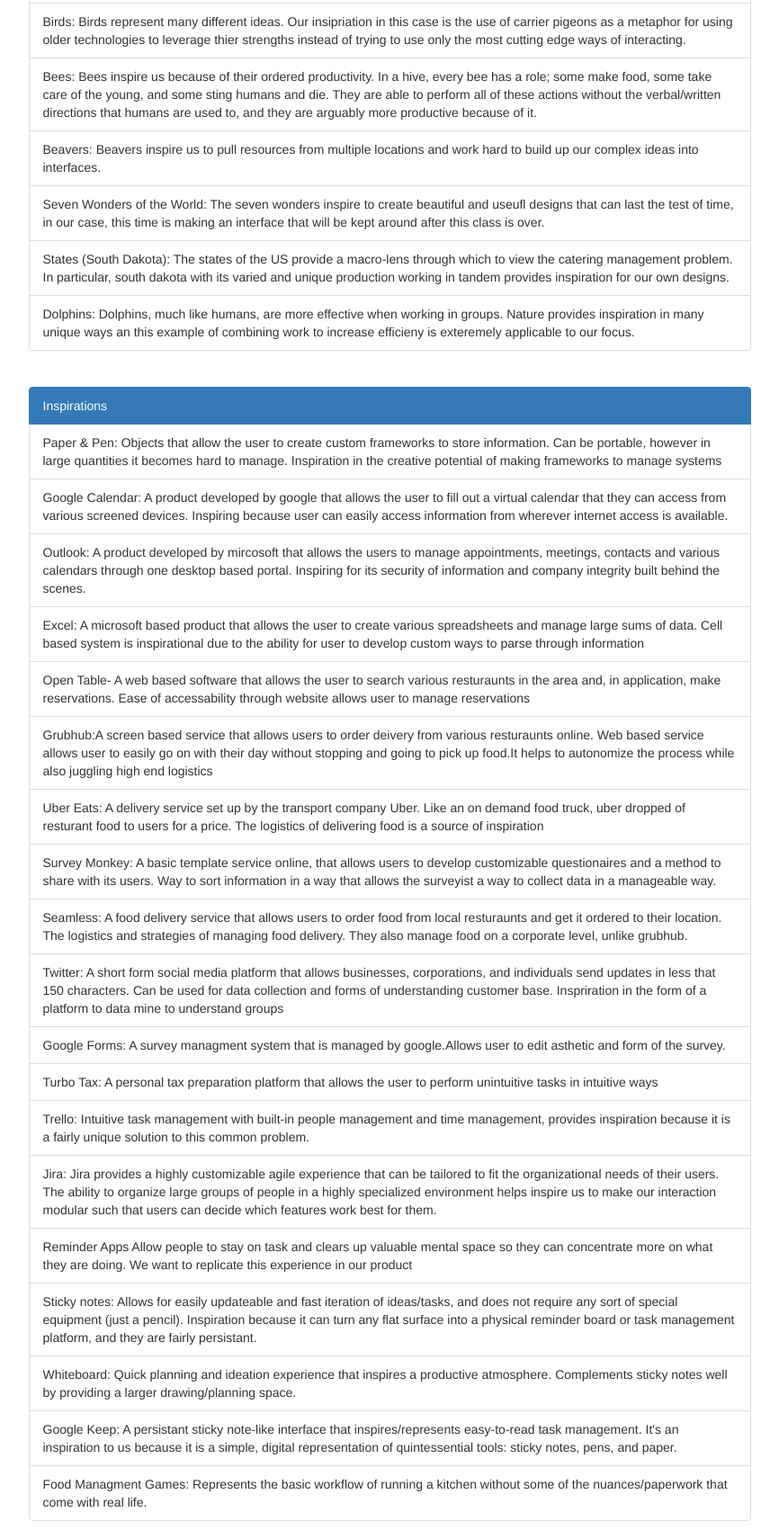
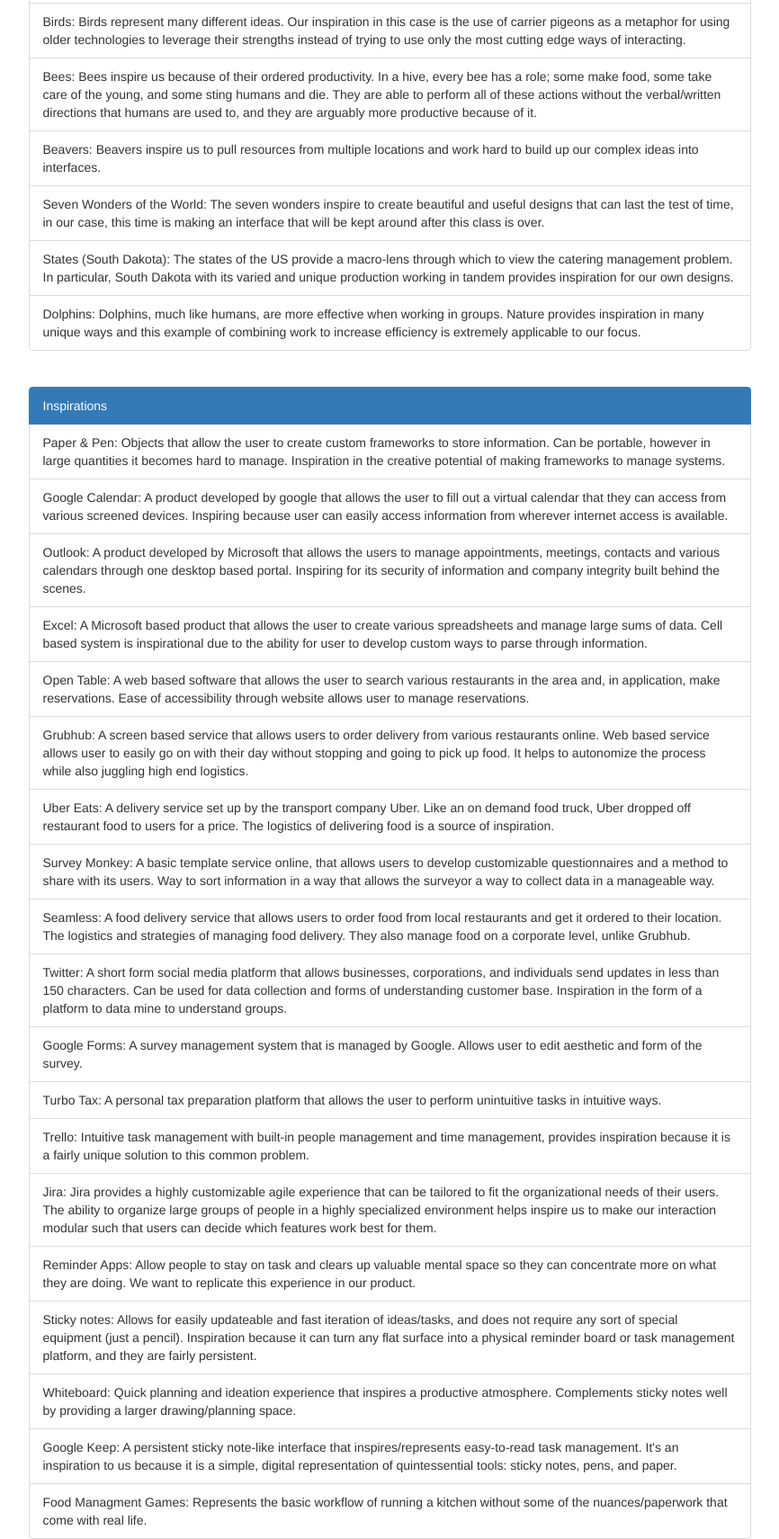
Before and after one commit to dcelik/hfid_team_zion, a plain HTML site: page index.html in a window 1280 px wide. Shown: the part 3856-5567 px from the top of the page at 90% size, without its empty margins (311-1177 px from the left). Drawn offline with nearby package versions, Linux system fonts and the light colour scheme.

Commit message:
MOD: Spelling errors fixed

```diff
--- a/index.html
+++ b/index.html
@@ -135,47 +135,47 @@
 
           <ul class="list-group">
             <li class="list-group-item active">Abstractions</li>
-            <li class="list-group-item">Rainbows: Rainbows put multiple objects together in a harmonically and aethetically pleasing way. They present a way to mangage multiple tasks in a elegant form.</li>
+            <li class="list-group-item">Rainbows: Rainbows put multiple objects together in a harmonically and aesthetically pleasing way. They present a way to manage multiple tasks in a elegant form.</li>
             <li class="list-group-item">Books: Book is an easy form to convey to users the information the author intended to address. Especially in kitchen book can be the most common form for recipe and other administration documents.</li>
             <li class="list-group-item">Newspapers: Newspaper presents lots of information on a single paper. We can learn from it how to use convey more info to users on a simple form.</li>
             <li class="list-group-item">Flowers: A bouquet consists of a number of colorful flowers of various kinds, yet it remains organized. We can make an analogy when designing the look of our interface.</li>
-            <li class="list-group-item">Rolodex: Rolodex gives the user the opportunity to choose the information he/she needs form the stack of information presented to them. It can be the form for dining hall staff to pick ingredients available in a short time. </li>
-            <li class="list-group-item">Walkman: Walkman uses music/sound to convey to user information with requring them to read or touch the product. It inspires us a new interaction for the interface.</li>
-            <li class="list-group-item">Boombox: Simmilarly to walkman, boombox uses the same for of interaction. It's portable and it exterts a larger impact to however many users in the vicinity of the product.</li>
-            <li class="list-group-item">Punch Cards: Punch cards conveys a large amount of information on a small paper. It can be used to store a colletion of information (such as recipes) without taking much space.</li>
-            <li class="list-group-item">File Cabinet: File cabinets inspire us to make sure that the information we provide to users is organized in a hierarchial structure that is both intuitive and compact. The ability to search and store data can help small-college catering staff managers better plan inventory and meals</li>
+            <li class="list-group-item">Rolodex: Rolodex gives the user the opportunity to choose the information he/she needs form the stack of information presented to them. It can be the form for dining hall staff to pick ingredients available in a short time.</li>
+            <li class="list-group-item">Walkman: Walkman uses music/sound to convey to user information with requiring them to read or touch the product. It inspires us a new interaction for the interface.</li>
+            <li class="list-group-item">Boombox: Similarly to Walkman, boom box uses the same for of interaction. It's portable and it exerts a larger impact to however many users in the vicinity of the product.</li>
+            <li class="list-group-item">Punch Cards: Punch cards conveys a large amount of information on a small paper. It can be used to store a collation of information (such as recipes) without taking much space.</li>
+            <li class="list-group-item">File Cabinet: File cabinets inspire us to make sure that the information we provide to users is organized in a hierarchical structure that is both intuitive and compact. The ability to search and store data can help small-college catering staff managers better plan inventory and meals.</li>
             <li class="list-group-item">Sears Catalog: The sears catalog provides an important view into marketing our interface against possible competitors. Even though it is mainly a print catalog, the ideas for how to get users to buy your product will help us find users to get feedback from.</li>
             <li class="list-group-item">Towers/Pyramids: The structure of pyramids and towers is what inspires us mainly. The idea of having to create a strong foundation to maintain and support the more complex interactions works to remind us to make sure our user research is sound before proceeding.</li>
             <li class="list-group-item">Text-to Speech: The idea of being able to seamlessly integrate multiple senses into our interface provides inspiration for utilizing more than just our sight to manage workforces.</li>
-            <li class="list-group-item">Birds: Birds represent many different ideas. Our insipriation in this case is the use of carrier pigeons as a metaphor for using older technologies to leverage thier strengths instead of trying to use only the most cutting edge ways of interacting.</li>
+            <li class="list-group-item">Birds: Birds represent many different ideas. Our inspiration in this case is the use of carrier pigeons as a metaphor for using older technologies to leverage their strengths instead of trying to use only the most cutting edge ways of interacting.</li>
             <li class="list-group-item">Bees: Bees inspire us because of their ordered productivity. In a hive, every bee has a role; some make food, some take care of the young, and some sting humans and die. They are able to perform all of these actions without the verbal/written directions that humans are used to, and they are arguably more productive because of it.</li>
             <li class="list-group-item">Beavers: Beavers inspire us to pull resources from multiple locations and work hard to build up our complex ideas into interfaces.</li>
-            <li class="list-group-item">Seven Wonders of the World: The seven wonders inspire to create beautiful and useufl designs that can last the test of time, in our case, this time is making an interface that will be kept around after this class is over.</li>
-            <li class="list-group-item">States (South Dakota): The states of the US provide a macro-lens through which to view the catering management problem. In particular, south dakota with its varied and unique production working in tandem provides inspiration for our own designs. </li>
-            <li class="list-group-item">Dolphins: Dolphins, much like humans, are more effective when working in groups. Nature provides inspiration in many unique ways an this example of combining work to increase efficieny is exteremely applicable to our focus.</li>
+            <li class="list-group-item">Seven Wonders of the World: The seven wonders inspire to create beautiful and useful designs that can last the test of time, in our case, this time is making an interface that will be kept around after this class is over.</li>
+            <li class="list-group-item">States (South Dakota): The states of the US provide a macro-lens through which to view the catering management problem. In particular, South Dakota with its varied and unique production working in tandem provides inspiration for our own designs.</li>
+            <li class="list-group-item">Dolphins: Dolphins, much like humans, are more effective when working in groups. Nature provides inspiration in many unique ways and this example of combining work to increase efficiency is extremely applicable to our focus.</li>
           </ul>
           <br>
           <ul class="list-group">
             <li class="list-group-item active">Inspirations</li>
-            <li class="list-group-item">Paper & Pen: Objects that allow the user to create custom frameworks to store information. Can be portable, however in large quantities it becomes hard to manage. Inspiration in the creative potential of making frameworks to manage systems</li>
-            <li class="list-group-item">Google Calendar: A product developed by google that allows the user to fill out a virtual calendar that they can access from various screened devices. Inspiring because user can easily access information from wherever internet access is available. </li>
-            <li class="list-group-item">Outlook: A product developed by mircosoft that allows the users to manage appointments, meetings, contacts and various calendars through one desktop based portal. Inspiring for its security of information and company integrity built behind the scenes.</li>
-            <li class="list-group-item">Excel: A microsoft based product that allows the user to create various spreadsheets and manage large sums of data. Cell based system is inspirational due to the ability for user to develop custom ways to parse through information</li>
-            <li class="list-group-item">Open Table- A web based software that allows the user to search various resturaunts in the area and, in application, make reservations. Ease of accessability through website allows user to manage reservations</li>
-            <li class="list-group-item">Grubhub:A screen based service that allows users to order deivery from various resturaunts online. Web based service allows user to easily go on with their day without stopping and going to pick up food.It helps to autonomize the process while also juggling high end logistics </li>
-            <li class="list-group-item">Uber Eats: A delivery service set up by the transport company Uber. Like an on demand food truck, uber dropped of resturant food to users for a price. The logistics of delivering food is a source of inspiration</li>
-            <li class="list-group-item">Survey Monkey: A basic template service online, that allows users to develop customizable questionaires and a method to share with its users. Way to sort information in a way that allows the surveyist a way to collect data in a manageable way. </li>
-            <li class="list-group-item">Seamless: A food delivery service that allows users to order food from local resturaunts and get it ordered to their location. The logistics and strategies of managing  food delivery. They also manage food on a corporate level, unlike grubhub.  </li>
-            <li class="list-group-item">Twitter: A short form social media platform that allows businesses, corporations, and individuals send updates in less that 150 characters. Can be used for data collection and forms of understanding customer base. Inspriration in the form of  a platform to data mine to understand groups</li>
-            <li class="list-group-item">Google Forms: A survey managment system that is managed by google.Allows user to edit asthetic and form of the survey. </li>
-            <li class="list-group-item">Turbo Tax: A personal tax preparation platform that allows the user to perform unintuitive tasks in intuitive ways</li>
+            <li class="list-group-item">Paper & Pen: Objects that allow the user to create custom frameworks to store information. Can be portable, however in large quantities it becomes hard to manage. Inspiration in the creative potential of making frameworks to manage systems.</li>
+            <li class="list-group-item">Google Calendar: A product developed by google that allows the user to fill out a virtual calendar that they can access from various screened devices. Inspiring because user can easily access information from wherever internet access is available.</li>
+            <li class="list-group-item">Outlook: A product developed by Microsoft that allows the users to manage appointments, meetings, contacts and various calendars through one desktop based portal. Inspiring for its security of information and company integrity built behind the scenes.</li>
+            <li class="list-group-item">Excel: A Microsoft based product that allows the user to create various spreadsheets and manage large sums of data. Cell based system is inspirational due to the ability for user to develop custom ways to parse through information.</li>
+            <li class="list-group-item">Open Table: A web based software that allows the user to search various restaurants in the area and, in application, make reservations. Ease of accessibility through website allows user to manage reservations.</li>
+            <li class="list-group-item">Grubhub: A screen based service that allows users to order delivery from various restaurants online. Web based service allows user to easily go on with their day without stopping and going to pick up food. It helps to autonomize the process while also juggling high end logistics.</li>
+            <li class="list-group-item">Uber Eats: A delivery service set up by the transport company Uber. Like an on demand food truck, Uber dropped off restaurant food to users for a price. The logistics of delivering food is a source of inspiration.</li>
+            <li class="list-group-item">Survey Monkey: A basic template service online, that allows users to develop customizable questionnaires and a method to share with its users. Way to sort information in a way that allows the surveyor a way to collect data in a manageable way.</li>
+            <li class="list-group-item">Seamless: A food delivery service that allows users to order food from local restaurants and get it ordered to their location. The logistics and strategies of managing food delivery. They also manage food on a corporate level, unlike Grubhub.</li>
+            <li class="list-group-item">Twitter: A short form social media platform that allows businesses, corporations, and individuals send updates in less than 150 characters. Can be used for data collection and forms of understanding customer base. Inspiration in the form of a platform to data mine to understand groups.</li>
+            <li class="list-group-item">Google Forms: A survey management system that is managed by Google. Allows user to edit aesthetic and form of the survey.</li>
+            <li class="list-group-item">Turbo Tax: A personal tax preparation platform that allows the user to perform unintuitive tasks in intuitive ways.</li>
             <li class="list-group-item">Trello: Intuitive task management with built-in people management and time management, provides inspiration because it is a fairly unique solution to this common problem.</li>
-            <li class="list-group-item">Jira:  Jira provides a highly customizable agile experience that can be tailored to fit the organizational needs of their users. The ability to organize large groups of people in a highly specialized environment helps inspire us to make our interaction modular such that users can decide which features work best for them.</li>
-            <li class="list-group-item">Reminder Apps Allow people to stay on task and clears up valuable mental space so they can concentrate more on what they are doing. We want to replicate this experience in our product</li>
-            <li class="list-group-item">Sticky notes:  Allows for easily updateable and fast iteration of ideas/tasks, and does not require any sort of special equipment (just a pencil). Inspiration because it can turn any flat surface into a physical reminder board or task management platform, and they are fairly persistant.</li>
+            <li class="list-group-item">Jira: Jira provides a highly customizable agile experience that can be tailored to fit the organizational needs of their users. The ability to organize large groups of people in a highly specialized environment helps inspire us to make our interaction modular such that users can decide which features work best for them.</li>
+            <li class="list-group-item">Reminder Apps: Allow people to stay on task and clears up valuable mental space so they can concentrate more on what they are doing. We want to replicate this experience in our product.</li>
+            <li class="list-group-item">Sticky notes: Allows for easily updateable and fast iteration of ideas/tasks, and does not require any sort of special equipment (just a pencil). Inspiration because it can turn any flat surface into a physical reminder board or task management platform, and they are fairly persistent.</li>
             <li class="list-group-item">Whiteboard: Quick planning and ideation experience that inspires a productive atmosphere. Complements sticky notes well by providing a larger drawing/planning space.</li>
-            <li class="list-group-item">Google Keep: A persistant sticky note-like interface that inspires/represents easy-to-read task management. It's an inspiration to us because it is a simple, digital representation of  quintessential tools: sticky notes, pens, and paper.</li>
-            <li class="list-group-item">Food Managment Games:  Represents the basic workflow of running a kitchen without some of the nuances/paperwork that come with real life.</li>
+            <li class="list-group-item">Google Keep: A persistent sticky note-like interface that inspires/represents easy-to-read task management. It's an inspiration to us because it is a simple, digital representation of quintessential tools: sticky notes, pens, and paper.</li>
+            <li class="list-group-item">Food Managment Games: Represents the basic workflow of running a kitchen without some of the nuances/paperwork that come with real life.</li>
           </ul>
 
 				</article>
```
